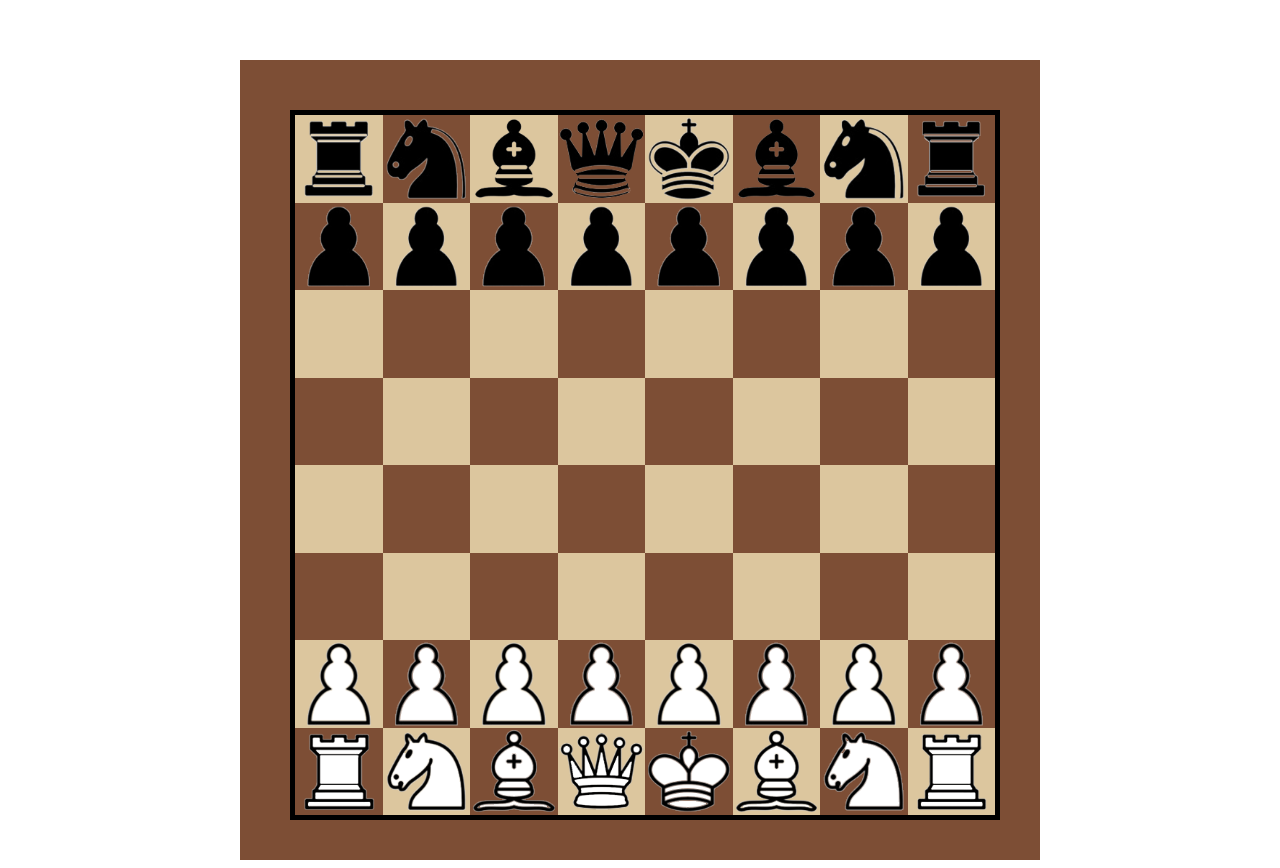
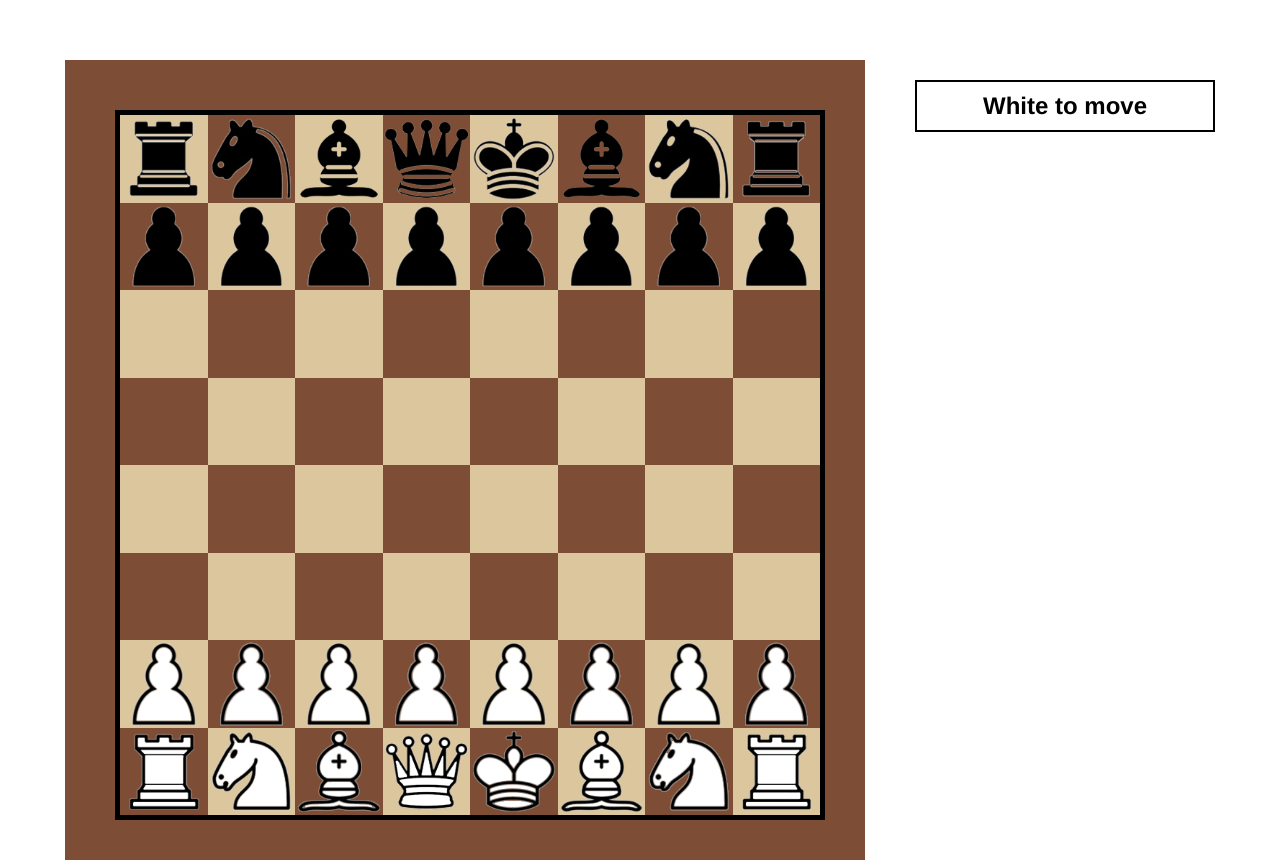
Before and after one commit to aubrydario/chess, a Vue app: page / in a window 1280 px wide. Built offline with nearby package versions, Linux system fonts and the light colour scheme.

Commit message:
move order

```diff
--- a/src/App.vue
+++ b/src/App.vue
@@ -1,21 +1,24 @@
 <template>
   <div id="app">
     <Board/>
+    <Info/>
   </div>
 </template>
 
 <script>
-import Board from './components/board.vue'
+import Board from './components/board'
+import Info from './components/info'
 
 export default {
   name: 'App',
   components: {
-    Board
+    Board,
+    Info
   }
 }
 </script>
 
-<style>
+<style lang="scss" scoped>
   #app {
     font-family: Avenir, Helvetica, Arial, sans-serif;
     -webkit-font-smoothing: antialiased;
--- a/src/components/board.vue
+++ b/src/components/board.vue
@@ -19,6 +19,7 @@
 </template>
 
 <script>
+import { mapState } from 'vuex'
 import { moveMixin } from '@/mixins/moveMixin'
 import Pieces from '@/components/pieces'
 
@@ -31,6 +32,11 @@ export default {
   data: () => ({
     dragOverCell: null
   }),
+  computed: {
+    ...mapState([
+      'activeColor'
+    ])
+  },
   methods: {
     onDrop (event) {
       const piece = this.dropSetup(event)
--- /dev/null
+++ b/src/components/info.vue
@@ -0,0 +1,38 @@
+<template>
+  <div class="info">
+    <h2 :style="{ background: activeColor, color: otherColor }">{{ activeColorFormatted }} to move</h2>
+  </div>
+</template>
+
+<script>
+import { mapState } from 'vuex'
+
+export default {
+  name: 'info',
+  computed: {
+    ...mapState([
+      'activeColor'
+    ]),
+    activeColorFormatted () {
+      return this.activeColor.charAt(0).toUpperCase() + this.activeColor.slice(1)
+    },
+    otherColor () {
+      return this.activeColor === 'white' ? 'black' : 'white'
+    }
+  }
+}
+</script>
+
+<style lang="scss" scoped>
+  .info {
+    width: 300px;
+    margin-left: 50px;
+
+    h2 {
+      padding: 10px 20px;
+      background: white;
+      color: black;
+      border: 2px solid black;
+    }
+  }
+</style>
--- a/src/components/piece.vue
+++ b/src/components/piece.vue
@@ -16,7 +16,7 @@
 </template>
 
 <script>
-import { mapGetters } from 'vuex'
+import { mapState, mapGetters } from 'vuex'
 import { moveMixin } from '@/mixins/moveMixin'
 
 export default {
@@ -36,6 +36,9 @@ export default {
     }
   },
   computed: {
+    ...mapState([
+      'activeColor'
+    ]),
     ...mapGetters([
       'getPiece'
     ]),
@@ -73,7 +76,6 @@ export default {
 
       if (piece.color !== capturedPiece.color && this.checkMove(piece, capturedPiece)) {
         console.log('legal')
-        console.log(capturedPiece)
         this.move({ ...capturedPiece, position: null })
       } else {
         console.log('illegal')
--- a/src/mixins/moveMixin.js
+++ b/src/mixins/moveMixin.js
@@ -48,6 +48,9 @@ export const moveMixin = {
       return !blocked
     },
     checkMove (piece, capturedPiece = null) {
+      console.log(piece.color, this.activeColor)
+      if (piece.color !== this.activeColor) return false
+
       const curPosition = this.getPiece(piece).position
       const position = piece.position
       const diffX = curPosition.x - position.x
--- a/src/store/index.js
+++ b/src/store/index.js
@@ -6,7 +6,6 @@ Vue.use(Vuex)
 export default new Vuex.Store({
   state: {
     activeColor: 'white',
-    selectedPiece: null,
     pieces: {
       white: [
         { id: 1, name: 'queen', position: { x: 3, y: 7 } },
@@ -49,6 +48,8 @@ export default new Vuex.Store({
   mutations: {
     'MOVE' (state, { piece, position }) {
       piece.position = position
+
+      if (position) state.activeColor = state.activeColor === 'white' ? 'black' : 'white'
     }
   },
   actions: {
@@ -63,7 +64,6 @@ export default new Vuex.Store({
       return state.pieces[color].find(piece => piece.name === name && piece.id === id)
     },
     isPieceOnPos: state => position => {
-      console.log(position)
       const colors = ['white', 'black']
       return colors.some(color => {
         return state.pieces[color]
```
Lines whose indentation alone changed are shown as unchanged.
